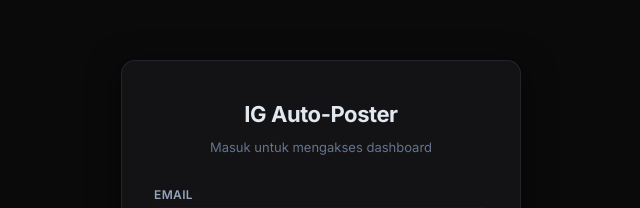
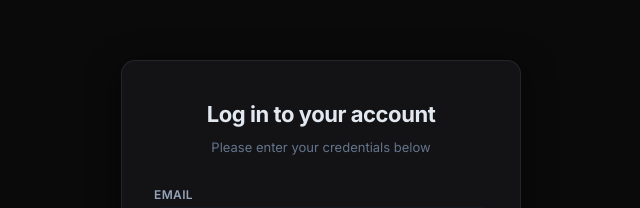
Before and after one commit to tissuex/automisasi_ig, a Next.js app: page /login in a window 1280 px wide. Shown: the part 126-334 px from the top of the page, without its empty margins (319-959 px from the left). Built offline with nearby package versions, Linux system fonts and the light colour scheme; no server answers; a web font is replaced by a local one.

Commit message:
p login page

```diff
--- a/src/app/login/page.tsx
+++ b/src/app/login/page.tsx
@@ -61,8 +61,8 @@ export default function LoginPage() {
     <div className="login-container">
       <div className="login-card">
         <div className="login-header">
-          <h1 className="login-title">IG Auto-Poster</h1>
-          <p className="login-subtitle">Masuk untuk mengakses dashboard</p>
+          <h1 className="login-title">Log in to your account</h1>
+          <p className="login-subtitle">Please enter your credentials below</p>
         </div>
 
         <form className="login-form" onSubmit={handleLogin}>
```
